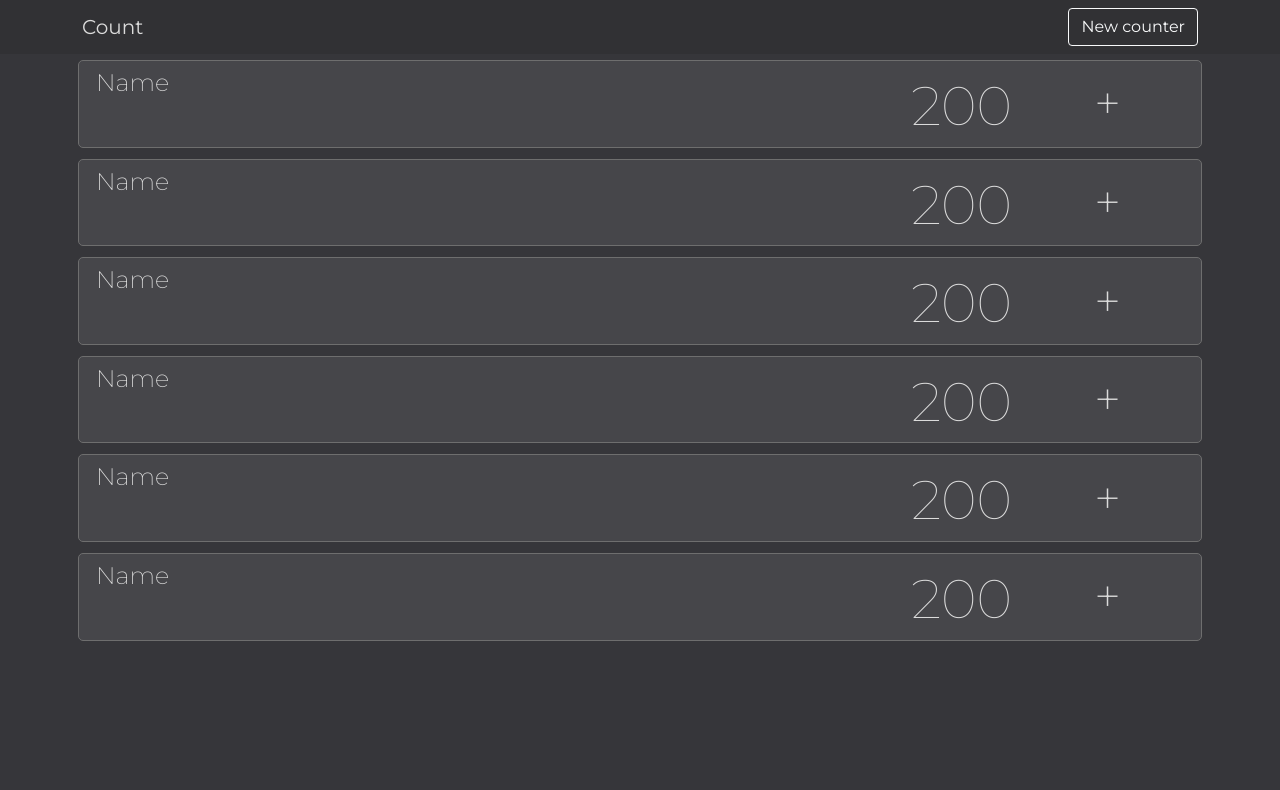
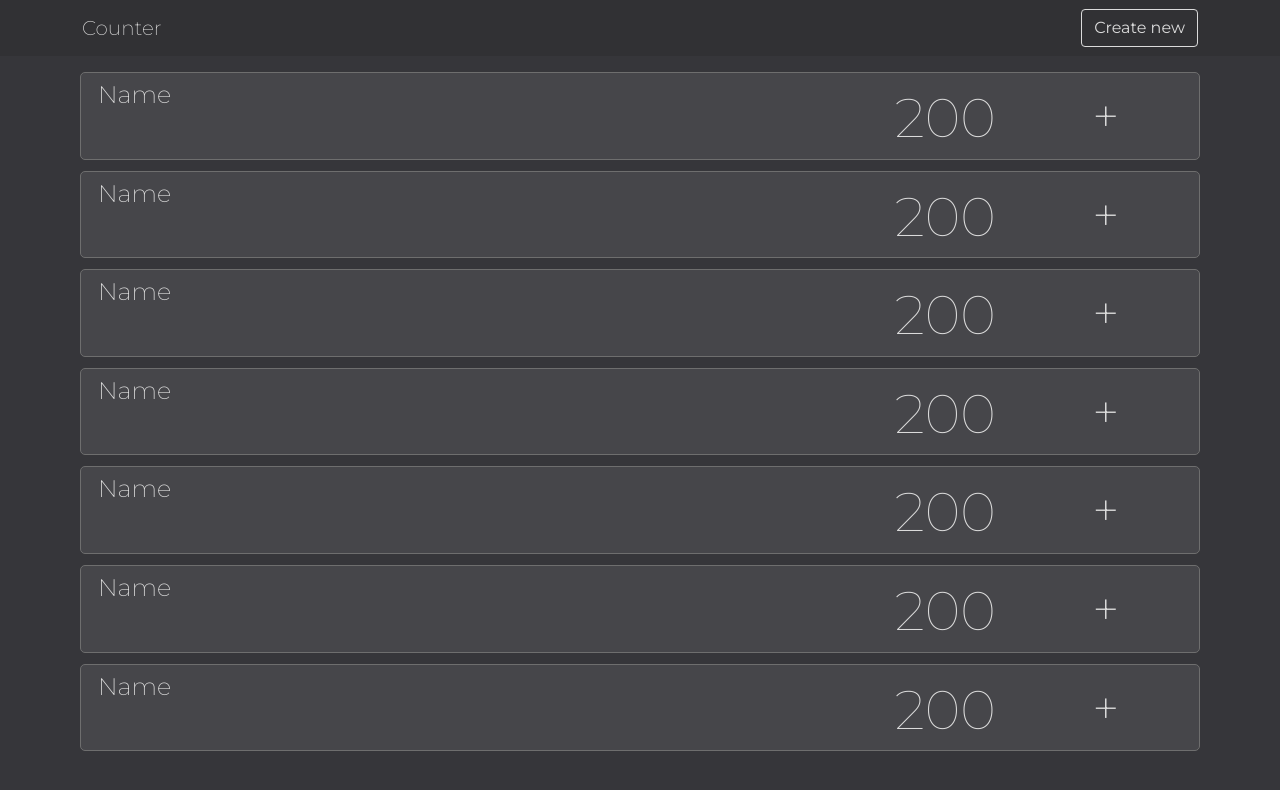
Before and after one commit to jeppelind/counter, a React (Create React App) app: page / in a window 1280 px wide. Shown: the top 790 px of the page. Built offline with nearby package versions, Linux system fonts and the light colour scheme; the HTML template or start-up script is replaced by a standard one.

Commit message:
Add modals for counter creation/editing.

```diff
--- a/src/App.scss
+++ b/src/App.scss
@@ -6,7 +6,7 @@
 }
 
 .counter-parent {
-  padding: 10px;
+  padding-top: 20px;
 }
 
 .counter {
@@ -24,10 +24,18 @@
 .counter .label {
   padding-left: 15px;
   margin: 0;
+  user-select: none;
+  width: fit-content;
+  transition: 0.3s;
+}
+.counter .label:hover {
+  text-shadow: 0 0 2px tint-color($text, 25%);
+  cursor: pointer;
 }
 
 .counter .amount {
   padding-left: 15px;
+  padding-right: 15px;
   font-weight: 100;
   font-size: 3.4rem;
   margin: 0;
@@ -36,11 +44,12 @@
 .counter .increase {
   font-size: 3rem;
   margin: 5px;
-  margin-top: 0;
+  margin-top: 3px;
   border-radius: 3px;
-  transform: 3ms;
+  transition: 0.3s;
 }
 .counter .increase:hover {
-  background-color: tint-color($background, 12%);
+  background-color: tint-color($background, 10%);
+  text-shadow: 0 0 2px tint-color($text, 25%);
   cursor: pointer;
 }
--- a/src/App.tsx
+++ b/src/App.tsx
@@ -1,51 +1,122 @@
-import React from 'react';
+import React, { useState } from 'react';
+import { Row, Container, Button, Navbar, Col, Modal } from 'react-bootstrap';
 import './App.scss';
 
-const NavBar = () => (
-  <nav className='navbar navbar-dark'>
-    <div className='container'>
-      <span className='navbar-brand mb-0 h1'>Count</span>
-      <button className='btn btn-outline-light'>New counter</button>
-    </div>
-  </nav>
-);
 
-const Counter = () => {
-  return (
-    <div className='row g-1 counter'>
-      <div className='col-10'>
-        <div className='row'>
-          <div className='col-sm align-self-start'>
-            <p className='fs-4 label'>Name</p>
-          </div>
-          <div className='col-sm align-self-center'>
-            <p className='text-sm-end amount'>200</p>
-          </div>
-        </div>
-      </div>
-      <div className='col align-self-center'>
-        <div className='align-self-center'>
-          <p className='text-center increase'>+</p>
-        </div>
-      </div>
-    </div>
-  );
-}
+const NavBar = () => {
+  const [showModal, setShowModal] = useState(false);
+  const handleShow = () => setShowModal(true);
+  const handleHide = () => setShowModal(false);
 
-const App = () => {
   return (
     <>
-      <NavBar />
-      <div className='container-lg counter-parent'>
-        <Counter />
-        <Counter />
-        <Counter />
-        <Counter />
-        <Counter />
-        <Counter />
-      </div>
+      <Navbar sticky='top' variant='dark'>
+        <Container>
+          <Navbar.Brand>Counter</Navbar.Brand>
+          <Button variant='outline-light' onClick={handleShow}>Create new</Button>
+        </Container>
+      </Navbar>
+      <CreateCounterModal isShowing={showModal} onHide={handleHide} />
     </>
   );
 }
 
+type CounterProps = {
+  id: string,
+  onEdit?: (id: string) => void,
+}
+
+const Counter = ({ id, onEdit }: CounterProps) => {
+  const handleEdit = () => onEdit && onEdit(id);
+
+  return (
+    <Row className='counter g-1'>
+      <Col xs={10}>
+        <Row>
+          <Col sm>
+            <p className='fs-4 label' onClick={handleEdit}>Name</p>
+          </Col>
+          <Col sm='auto'>
+            <p className='text-sm-end amount'>200</p>
+          </Col>
+        </Row>
+      </Col>
+      <Col>
+        <p className='text-center increase'>+</p>
+      </Col>
+    </Row>
+  );
+}
+
+type CreateCounterModalProps = {
+  isShowing: boolean,
+  onHide: () => void,
+}
+
+const CreateCounterModal = ({ isShowing, onHide }: CreateCounterModalProps) => {
+  return (
+    <Modal show={isShowing} onHide={onHide}>
+      <Modal.Header closeButton closeVariant='white'>
+        <Modal.Title>New counter</Modal.Title>
+      </Modal.Header>
+      <Modal.Body>
+        <p>Menhehade</p>
+      </Modal.Body>
+      <Modal.Footer>
+        <Button variant='outline-secondary' onClick={onHide}>Close</Button>
+        <Button variant='outline-primary'>Create</Button>
+      </Modal.Footer>
+    </Modal>
+  );
+}
+
+type EditCounterModalProps = {
+  id: string,
+  isShowing: boolean,
+  onHide: () => void,
+}
+
+const EditCounterModal = ({ id, isShowing, onHide }: EditCounterModalProps) => (
+  <Modal show={isShowing} onHide={onHide}>
+    <Modal.Header closeButton closeVariant='white'>
+      <Modal.Title>Edit counter</Modal.Title>
+    </Modal.Header>
+    <Modal.Body>
+      <p>{id}</p>
+    </Modal.Body>
+  </Modal>
+);
+
+const Counters = () => {
+  const fakeCounters = ['1', '2', '3', '4', '5', '6', '7'];
+  const [selectedId, setSelectedId] = useState('');
+  const [showEditModal, setShowEditModal] = useState(false);
+
+  const handleShowEdit = (id: string) => {
+    console.log(`Edit counter ${id}`);
+    setSelectedId(id)
+    setShowEditModal(true);
+  }
+
+  const handleHideEdit = () => setShowEditModal(false);
+
+  return (
+    <>
+      <Container className='counter-parent'>
+        {
+          fakeCounters.map((counter) => <Counter key={counter} id={counter} onEdit={handleShowEdit} />)
+        }
+      </Container>
+      <EditCounterModal id={selectedId} isShowing={showEditModal} onHide={handleHideEdit} />
+    </>
+  );
+}
+
+const App = () => (
+  <>
+    <NavBar />
+    <Counters />
+  </>
+);
+
 export default App;
--- a/src/custom.scss
+++ b/src/custom.scss
@@ -1,19 +1,30 @@
-@import '~bootstrap/scss/bootstrap';
-@import url('https://fonts.googleapis.com/css2?family=Montserrat:wght@100;200;400&display=swap');
-
+// Colors
 $background: rgb(54, 54, 58);
 $text: rgb(219, 219, 219);
+$primary: #50a4ee;
+$secondary: rgb(170, 170, 170);
+$light: $text;
 
-$light: pink !default;
+@import url('https://fonts.googleapis.com/css2?family=Montserrat:wght@100;200;400&display=swap');
+@import '~bootstrap/scss/bootstrap';
 
 $body-bg: $background;
 $body-color: $text;
 
+// Navbar
 $navbar-dark-brand-color: $text;
 $navbar-light-brand-hover-color: $text;
 
+// Modal
+$modal-content-bg: $background;
+$modal-content-border-color: tint-color($background, 10%);
+$modal-header-border-color: tint-color($background, 10%);
+$modal-footer-border-color: tint-color($background, 10%);
+
+// Button
 $btn-font-weight: 400;
 
+// Fonts
 $font-weight-base: 200;
 $main-font: Montserrat;
 $font-family-sans-serif: $main-font, system-ui, -apple-system, "Segoe UI", Roboto, "Helvetica Neue", Arial, "Noto Sans", "Liberation Sans", sans-serif, "Apple Color Emoji", "Segoe UI Emoji", "Segoe UI Symbol", "Noto Color Emoji";
```
